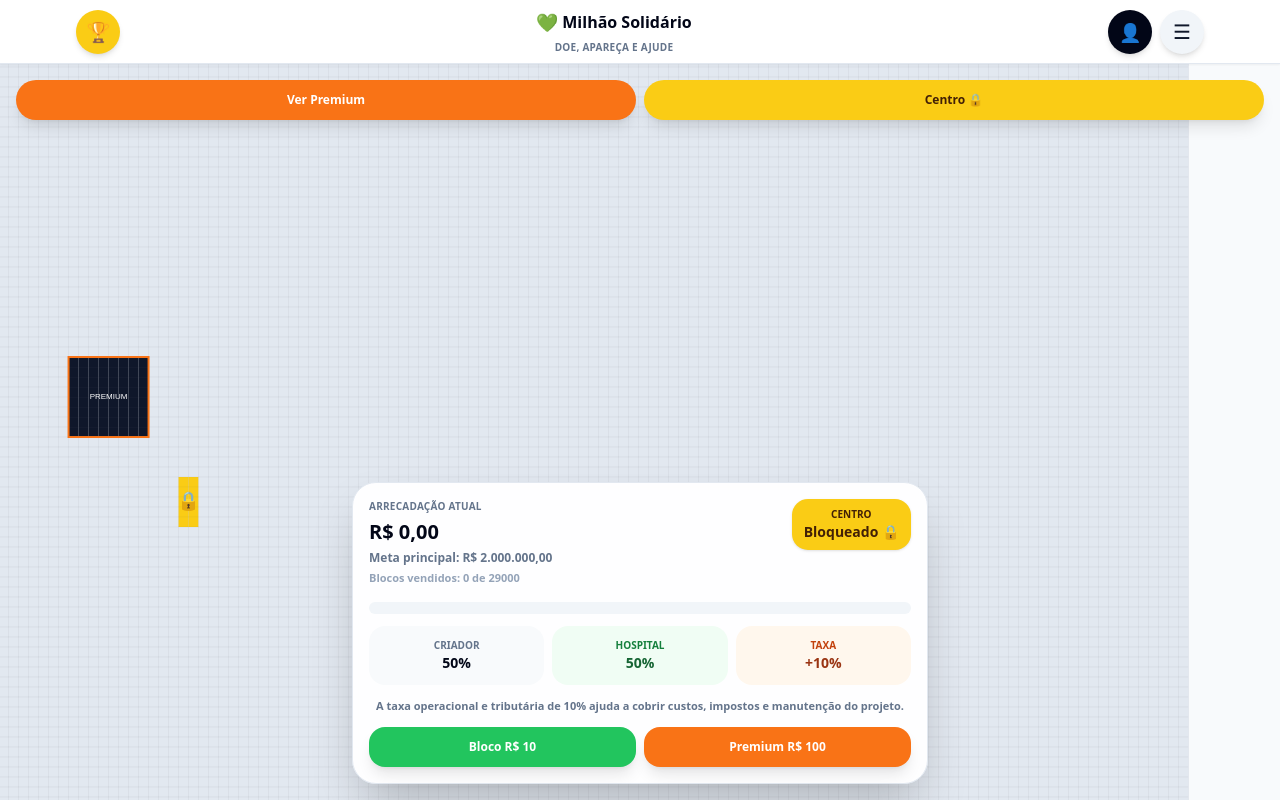
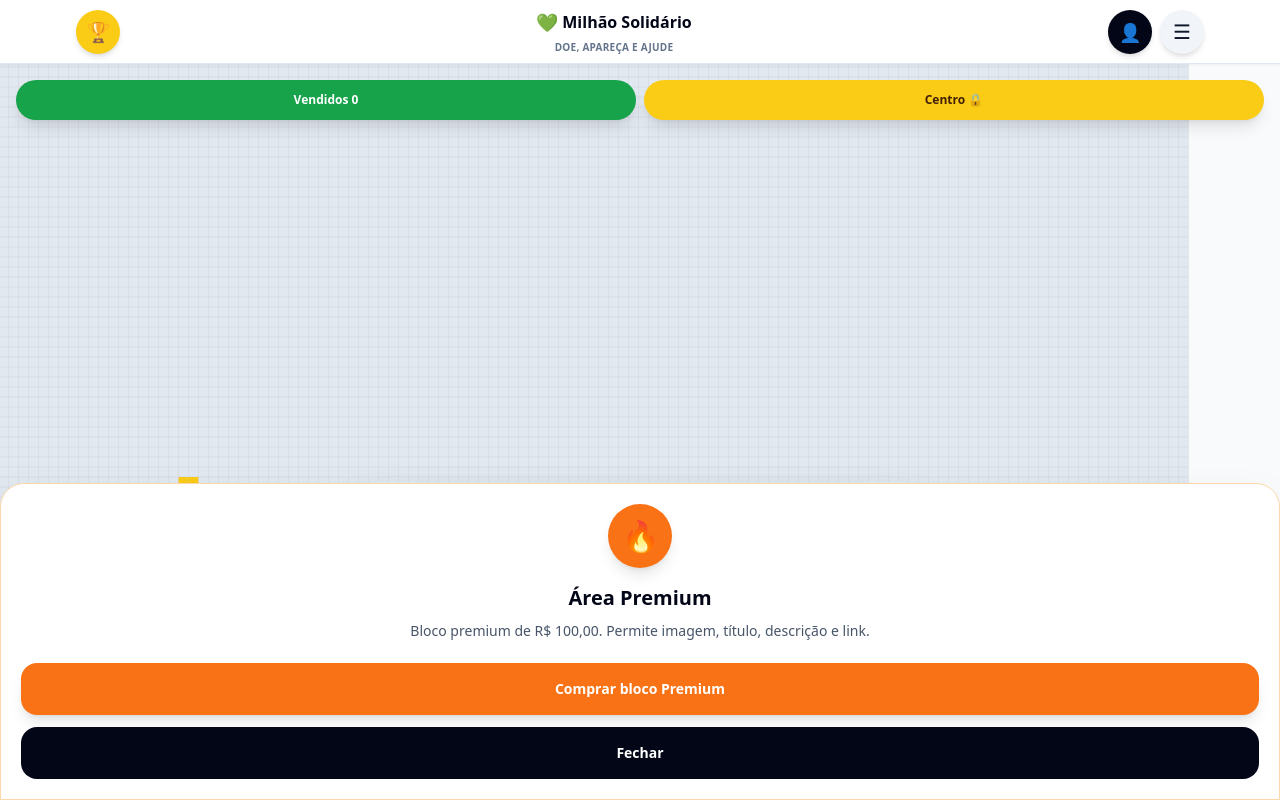
Before and after one commit to denis32k/milhao-solidario-mvp, a Next.js app: page / in a window 1280 px wide. Both pictures are taken after a click on the button "Centro 🔒". Built offline with nearby package versions, Linux system fonts and the light colour scheme; no server answers; the database is empty.

Commit message:
Update PixelMap.tsx

```diff
--- a/components/map/PixelMap.tsx
+++ b/components/map/PixelMap.tsx
@@ -10,16 +10,7 @@ const BLOCK_SIZE = 10;
 const MAP_WIDTH = GRID_COLS * BLOCK_SIZE;
 const MAP_HEIGHT = GRID_ROWS * BLOCK_SIZE;
 
-const FAKE_PREMIUM = {
-  originX: 88,
-  originY: 58,
-  widthBlocks: 8,
-  heightBlocks: 8,
-  title: "Apoiador Premium",
-  description:
-    "Esse é um exemplo de bloco premium comprado. Aqui entraria a imagem, descrição e link do comprador.",
-  link: "https://example.com",
-};
+type BlockCategory = "SOLIDARITY" | "PREMIUM" | "GRAND_CENTER";
 
 type Camera = {
   x: number;
@@ -27,47 +18,99 @@ type Camera = {
   scale: number;
 };
 
+type ApiMapBlock = {
+  id: string;
+  gridX: number;
+  gridY: number;
+  category: BlockCategory;
+  status: string;
+  available: boolean;
+  priceCents: number;
+  owner: {
+    name: string;
+    publicName: string | null;
+    totalApprovedCents: number;
+  } | null;
+  placement: {
+    id: string;
+    kind: string;
+    status: string;
+    title: string | null;
+    description: string | null;
+    imageUrl: string | null;
+    redirectUrl: string | null;
+    linkDisabled: boolean;
+    displayName: string | null;
+    textLabel: string | null;
+    fillColor: string | null;
+    placeholderReason: string | null;
+  } | null;
+};
+
 type SelectedSheet =
   | null
-  | {
-      type: "grand-center";
-    }
-  | {
-      type: "premium";
-    }
-  | {
-      type: "solidarity";
-    };
+  | { type: "grand-center" }
+  | { type: "sold"; block: ApiMapBlock }
+  | { type: "solidarity" }
+  | { type: "premium" };
 
 function clamp(value: number, min: number, max: number) {
   return Math.min(max, Math.max(min, value));
 }
 
-function getBlockType(x: number, y: number) {
-  const isGrandCenter =
-    x >= 99 &&
-    x <= 100 &&
-    y >= 70 &&
-    y <= 74;
-
-  if (isGrandCenter) return "grand-center";
-
-  if (y < 25 || y >= 120) return "solidarity";
-
-  return "premium";
+function money(cents: number) {
+  return new Intl.NumberFormat("pt-BR", {
+    style: "currency",
+    currency: "BRL",
+  }).format(cents / 100);
 }
 
-function isInsideFakePremium(x: number, y: number) {
-  return (
-    x >= FAKE_PREMIUM.originX &&
-    x < FAKE_PREMIUM.originX + FAKE_PREMIUM.widthBlocks &&
-    y >= FAKE_PREMIUM.originY &&
-    y < FAKE_PREMIUM.originY + FAKE_PREMIUM.heightBlocks
-  );
+function getBlockType(x: number, y: number): BlockCategory {
+  const isGrandCenter = x >= 99 && x <= 100 && y >= 70 && y <= 74;
+
+  if (isGrandCenter) {
+    return "GRAND_CENTER";
+  }
+
+  if (y < 25 || y >= 120) {
+    return "SOLIDARITY";
+  }
+
+  return "PREMIUM";
 }
 
 function isInsideGrandCenterClickArea(x: number, y: number) {
   return x >= 98 && x <= 101 && y >= 69 && y <= 75;
+}
+
+function getBlockKey(x: number, y: number) {
+  return `${x}:${y}`;
+}
+
+function getSoldBlockColor(block: ApiMapBlock) {
+  if (block.status === "BLOCKED") {
+    return "#64748b";
+  }
+
+  if (block.category === "SOLIDARITY") {
+    return block.placement?.fillColor || "#16a34a";
+  }
+
+  if (block.category === "PREMIUM") {
+    return "#0f172a";
+  }
+
+  return "#facc15";
+}
+
+function getDisplayName(block: ApiMapBlock) {
+  return (
+    block.placement?.displayName ||
+    block.placement?.textLabel ||
+    block.owner?.publicName ||
+    block.owner?.name ||
+    "Apoiador"
+  );
 }
 
 export default function PixelMap() {
@@ -82,6 +125,8 @@ export default function PixelMap() {
   });
 
   const [selectedSheet, setSelectedSheet] = useState<SelectedSheet>(null);
+  const [mapBlocks, setMapBlocks] = useState<ApiMapBlock[]>([]);
+  const [isLoadingBlocks, setIsLoadingBlocks] = useState(true);
 
   const [camera, setCamera] = useState<Camera>({
     x: 0,
@@ -107,8 +152,46 @@ export default function PixelMap() {
   }, []);
 
   useEffect(() => {
+    let isAlive = true;
+
+    async function loadMapBlocks() {
+      try {
+        setIsLoadingBlocks(true);
+
+        const response = await fetch("/api/map/blocks", {
+          cache: "no-store",
+        });
+
+        const data = await response.json();
+
+        if (!isAlive) return;
+
+        if (data.ok) {
+          setMapBlocks(data.blocks);
+        }
+      } catch (error) {
+        console.error("Erro ao carregar blocos do mapa:", error);
+      } finally {
+        if (isAlive) {
+          setIsLoadingBlocks(false);
+        }
+      }
+    }
+
+    loadMapBlocks();
+
+    return () => {
+      isAlive = false;
+    };
+  }, []);
+
+  useEffect(() => {
     drawMap();
-  }, [camera]);
+  }, [camera, mapBlocks]);
+
+  function getMapBlockAt(x: number, y: number) {
+    return mapBlocks.find((block) => block.gridX === x && block.gridY === y);
+  }
 
   function drawMap() {
     const canvas = canvasRef.current;
@@ -129,6 +212,10 @@ export default function PixelMap() {
 
     if (!ctx) return;
 
+    const soldBlockByCoord = new Map(
+      mapBlocks.map((block) => [getBlockKey(block.gridX, block.gridY), block])
+    );
+
     ctx.setTransform(dpr, 0, 0, dpr, 0, 0);
 
     ctx.clearRect(0, 0, rect.width, rect.height);
@@ -144,15 +231,16 @@ export default function PixelMap() {
     for (let y = 0; y < GRID_ROWS; y++) {
       for (let x = 0; x < GRID_COLS; x++) {
         const type = getBlockType(x, y);
+        const soldBlock = soldBlockByCoord.get(getBlockKey(x, y));
 
         const px = x * BLOCK_SIZE;
         const py = y * BLOCK_SIZE;
 
-        if (isInsideFakePremium(x, y)) {
-          ctx.fillStyle = "#0f172a";
-        } else if (type === "grand-center") {
+        if (soldBlock) {
+          ctx.fillStyle = getSoldBlockColor(soldBlock);
+        } else if (type === "GRAND_CENTER") {
           ctx.fillStyle = "#facc15";
-        } else if (type === "solidarity") {
+        } else if (type === "SOLIDARITY") {
           ctx.fillStyle = "#bbf7d0";
         } else {
           ctx.fillStyle = "#e2e8f0";
@@ -163,27 +251,16 @@ export default function PixelMap() {
         ctx.strokeStyle = "rgba(15, 23, 42, 0.12)";
         ctx.lineWidth = 0.3;
         ctx.strokeRect(px, py, BLOCK_SIZE, BLOCK_SIZE);
+
+        if (soldBlock && camera.scale >= 2) {
+          ctx.fillStyle = "#ffffff";
+          ctx.font = "7px Arial";
+          ctx.textAlign = "center";
+          ctx.textBaseline = "middle";
+          ctx.fillText("✓", px + BLOCK_SIZE / 2, py + BLOCK_SIZE / 2);
         }
       }
-
-    const premiumX = FAKE_PREMIUM.originX * BLOCK_SIZE;
-    const premiumY = FAKE_PREMIUM.originY * BLOCK_SIZE;
-    const premiumW = FAKE_PREMIUM.widthBlocks * BLOCK_SIZE;
-    const premiumH = FAKE_PREMIUM.heightBlocks * BLOCK_SIZE;
-
-    ctx.strokeStyle = "#f97316";
-    ctx.lineWidth = 2;
-    ctx.strokeRect(premiumX, premiumY, premiumW, premiumH);
-
-    ctx.fillStyle = "#ffffff";
-    ctx.font = "8px Arial";
-    ctx.textAlign = "center";
-    ctx.textBaseline = "middle";
-    ctx.fillText(
-      "PREMIUM",
-      premiumX + premiumW / 2,
-      premiumY + premiumH / 2
-    );
+    }
 
     ctx.fillStyle = "#78350f";
     ctx.font = "18px Arial";
@@ -232,32 +309,37 @@ export default function PixelMap() {
     if (!wrapper) return;
 
     const rect = wrapper.getBoundingClientRect();
+    const nextScale = 3;
 
-    setCamera((current) => ({
-      ...current,
-      x: rect.width / 2 - 1000 * current.scale,
-      y: rect.height / 2 - 725 * current.scale,
-    }));
+    setCamera({
+      x: rect.width / 2 - 1000 * nextScale,
+      y: rect.height / 2 - 725 * nextScale,
+      scale: nextScale,
+    });
   }
 
-  function goToPremium() {
+  function goToFirstSoldBlock() {
     const wrapper = wrapperRef.current;
 
     if (!wrapper) return;
 
+    if (mapBlocks.length === 0) {
+      alert("Ainda não há blocos vendidos carregados no mapa.");
+      return;
+    }
+
+    const firstBlock = mapBlocks[0];
     const rect = wrapper.getBoundingClientRect();
+    const nextScale = 4;
 
-    const premiumCenterX =
-      (FAKE_PREMIUM.originX + FAKE_PREMIUM.widthBlocks / 2) * BLOCK_SIZE;
+    const blockCenterX = firstBlock.gridX * BLOCK_SIZE + BLOCK_SIZE / 2;
+    const blockCenterY = firstBlock.gridY * BLOCK_SIZE + BLOCK_SIZE / 2;
 
-    const premiumCenterY =
-      (FAKE_PREMIUM.originY + FAKE_PREMIUM.heightBlocks / 2) * BLOCK_SIZE;
-
-    setCamera((current) => ({
-      ...current,
-      x: rect.width / 2 - premiumCenterX * current.scale,
-      y: rect.height / 2 - premiumCenterY * current.scale,
-    }));
+    setCamera({
+      x: rect.width / 2 - blockCenterX * nextScale,
+      y: rect.height / 2 - blockCenterY * nextScale,
+      scale: nextScale,
+    });
   }
 
   function handlePointerDown(event: PointerEvent<HTMLDivElement>) {
@@ -298,26 +380,29 @@ export default function PixelMap() {
 
     if (!gridPosition) return;
 
-    if (isInsideFakePremium(gridPosition.x, gridPosition.y)) {
+    const soldBlock = getMapBlockAt(gridPosition.x, gridPosition.y);
+
+    if (soldBlock) {
       setSelectedSheet({
-        type: "premium",
+        type: "sold",
+        block: soldBlock,
       });
 
       return;
     }
 
     if (isInsideGrandCenterClickArea(gridPosition.x, gridPosition.y)) {
-      setSelectedSheet({
-        type: "grand-center",
-      });
-
+      setSelectedSheet({ type: "grand-center" });
       return;
     }
 
-    if (gridPosition.type === "solidarity") {
-      setSelectedSheet({
-        type: "solidarity",
-      });
+    if (gridPosition.type === "SOLIDARITY") {
+      setSelectedSheet({ type: "solidarity" });
+      return;
+    }
+
+    if (gridPosition.type === "PREMIUM") {
+      setSelectedSheet({ type: "premium" });
     }
   }
 
@@ -325,13 +410,11 @@ export default function PixelMap() {
     event.preventDefault();
 
     const nextScale =
-      event.deltaY > 0
-        ? camera.scale * 0.9
-        : camera.scale * 1.1;
+      event.deltaY > 0 ? camera.scale * 0.9 : camera.scale * 1.1;
 
     setCamera((current) => ({
       ...current,
-      scale: clamp(nextScale, 0.4, 4),
+      scale: clamp(nextScale, 0.4, 5),
     }));
   }
 
@@ -353,11 +436,11 @@ export default function PixelMap() {
           type="button"
           onClick={(event) => {
             event.stopPropagation();
-            goToPremium();
+            goToFirstSoldBlock();
           }}
-          className="flex-1 rounded-full bg-orange-500 px-4 py-3 text-xs font-black text-white shadow-lg"
+          className="flex-1 rounded-full bg-green-600 px-4 py-3 text-xs font-black text-white shadow-lg"
         >
-          Ver Premium
+          {isLoadingBlocks ? "Carregando..." : `Vendidos ${mapBlocks.length}`}
         </button>
 
         <button
@@ -404,37 +487,71 @@ export default function PixelMap() {
         </div>
       )}
 
-      {selectedSheet?.type === "premium" && (
+      {selectedSheet?.type === "sold" && (
         <div
           className="fixed inset-x-0 bottom-0 z-[999] rounded-t-3xl border border-slate-200 bg-white p-5 shadow-2xl"
           onClick={(event) => event.stopPropagation()}
         >
-          <div className="flex h-44 w-full items-center justify-center rounded-3xl bg-slate-950 text-center text-white shadow-lg">
+          <div className="flex h-32 w-full items-center justify-center rounded-3xl bg-green-600 text-center text-white shadow-lg">
             <div>
-              <div className="text-4xl">🧡</div>
+              <div className="text-4xl">
+                {selectedSheet.block.category === "PREMIUM" ? "🔥" : "💚"}
+              </div>
+
               <p className="mt-2 text-sm font-black">
-                Imagem Premium
+                Bloco vendido
               </p>
             </div>
           </div>
 
-          <h2 className="mt-4 text-xl font-black text-slate-950">
-            {FAKE_PREMIUM.title}
+          <p className="mt-4 text-xs font-black uppercase tracking-wide text-slate-500">
+            {selectedSheet.block.category === "PREMIUM"
+              ? "Área Premium"
+              : "Mosaico Solidário"}
+          </p>
+
+          <h2 className="mt-1 text-xl font-black text-slate-950">
+            {getDisplayName(selectedSheet.block)}
           </h2>
 
           <p className="mt-2 text-sm leading-relaxed text-slate-600">
-            {FAKE_PREMIUM.description}
+            {selectedSheet.block.placement?.description ||
+              "Esse apoiador já faz parte do Milhão Solidário."}
           </p>
 
+          <div className="mt-4 grid grid-cols-2 gap-2">
+            <div className="rounded-2xl bg-slate-50 p-3 text-center">
+              <p className="text-[10px] font-black uppercase text-slate-500">
+                Posição
+              </p>
+              <p className="text-sm font-black text-slate-950">
+                x{selectedSheet.block.gridX} / y{selectedSheet.block.gridY}
+              </p>
+            </div>
+
+            <div className="rounded-2xl bg-green-50 p-3 text-center">
+              <p className="text-[10px] font-black uppercase text-green-700">
+                Valor
+              </p>
+              <p className="text-sm font-black text-green-800">
+                {money(selectedSheet.block.priceCents)}
+              </p>
+            </div>
+          </div>
+
+          {selectedSheet.block.placement?.redirectUrl &&
+            !selectedSheet.block.placement.linkDisabled && (
               <a
-            href={FAKE_PREMIUM.link}
+                href={selectedSheet.block.placement.redirectUrl}
                 target="_blank"
                 rel="noopener noreferrer"
                 className="mt-5 block w-full rounded-2xl bg-orange-500 py-4 text-center text-sm font-extrabold text-white shadow-lg"
               >
                 Visitar link do comprador
               </a>
+            )}
 
+          {selectedSheet.block.category === "PREMIUM" && (
             <button
               type="button"
               onClick={() => {
@@ -444,6 +561,7 @@ export default function PixelMap() {
             >
               Denunciar conteúdo
             </button>
+          )}
 
           <button
             type="button"
@@ -469,7 +587,7 @@ export default function PixelMap() {
           </h2>
 
           <p className="mt-2 text-center text-sm leading-relaxed text-slate-600">
-            Bloco rápido de R$ 10,00. Aqui o apoiador informa apenas o nome completo.
+            Bloco rápido de R$ 10,00. O apoiador informa apenas o nome completo.
           </p>
 
           <a
@@ -488,6 +606,41 @@ export default function PixelMap() {
           </button>
         </div>
       )}
+
+      {selectedSheet?.type === "premium" && (
+        <div
+          className="fixed inset-x-0 bottom-0 z-[999] rounded-t-3xl border border-orange-200 bg-white p-5 shadow-2xl"
+          onClick={(event) => event.stopPropagation()}
+        >
+          <div className="mx-auto mb-4 flex h-16 w-16 items-center justify-center rounded-full bg-orange-500 text-3xl text-white shadow-lg">
+            🔥
+          </div>
+
+          <h2 className="text-center text-xl font-black text-slate-950">
+            Área Premium
+          </h2>
+
+          <p className="mt-2 text-center text-sm leading-relaxed text-slate-600">
+            Bloco premium de R$ 100,00. Permite imagem, título, descrição e
+            link.
+          </p>
+
+          <a
+            href="/checkout"
+            className="mt-5 block w-full rounded-2xl bg-orange-500 py-4 text-center text-sm font-extrabold text-white shadow-lg"
+          >
+            Comprar bloco Premium
+          </a>
+
+          <button
+            type="button"
+            onClick={() => setSelectedSheet(null)}
+            className="mt-3 w-full rounded-2xl bg-slate-950 py-4 text-sm font-extrabold text-white"
+          >
+            Fechar
+          </button>
+        </div>
+      )}
     </div>
   );
 }
```
Lines whose indentation alone changed are shown as unchanged.
